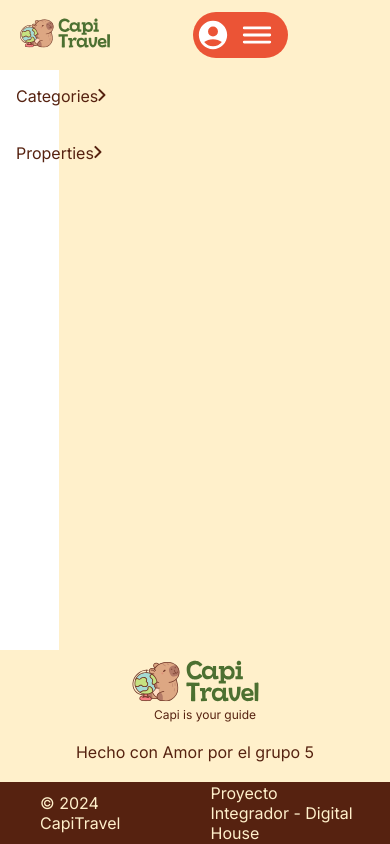
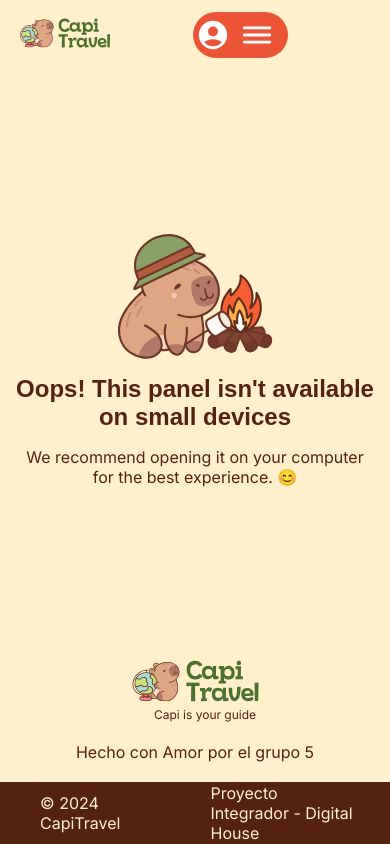
Before and after one commit to strikerout/CAPITRAVEL_FE, a React (Vite) app: page /adminpanel in a window 390 px wide. Built offline with nearby package versions, Linux system fonts and the light colour scheme; a web font is replaced by a local one.

Commit message:
Add style to panel admin in mobile

```diff
--- a/src/App.scss
+++ b/src/App.scss
@@ -372,33 +372,53 @@ body{
         }
     }
 
-    .adminPanel{
+    .adminPanel {
         display: grid;
-        grid-template-columns: 15% 85% ;
+        grid-template-columns: 15% 85%;
         height: 100vh;
 
-        .menuAdminPanel{
+        @media (max-width: 800px) {
+            display: none;
+        }
+
+        .menuAdminPanel {
             background-color: $white;
             display: flex;
             flex-direction: column;
-            .navlink-default{
+
+            .navlink-default {
                 color: $brown;
                 padding: 16px;
                 margin-bottom: 5px;
                 display: flex;
-            align-items:baseline;
+                align-items: baseline;
                 justify-content: space-between;
             }
 
-            .navlink-active, .navlink-default:hover{
+            .navlink-active,
+            .navlink-default:hover {
                 background-color: $beige;
                 color: $brown;
                 padding: 16px;
                 margin-bottom: 5px;
                 display: flex;
-            align-items:baseline;
+                align-items: baseline;
                 justify-content: space-between;
             }
+        }
+    }
+
+    .mobileView{
+        display: flex;
+        flex-direction: column;
+        justify-content: center;
+        align-items: center;
+        text-align: center;
+        padding: 16px;
+        gap: 16px;
+
+        @media (min-width: 780px) {
+            display: none;
         }
     }
 
--- a/src/_variables.scss
+++ b/src/_variables.scss
@@ -10,3 +10,4 @@ $lightBrown: #BBA79F;
 $white: #ffffff;
 
 $mobile: 768px;
+$min-mobile: 300px;
--- a/src/pages/AdminPanel.jsx
+++ b/src/pages/AdminPanel.jsx
@@ -3,10 +3,12 @@ import { Routes, Route, NavLink } from "react-router-dom";
 import Categories from "../components/Categories/Categories";
 import Properties from "../components/Properties/Properties";
 import arrowIcon from "../../public/arrow.svg";
+import capiCamp from "../../public/capi_camp.svg";
 
 const AdminPanel = () => {
   return (
-    <section className="adminPanel">
+    <>
+      <section className="adminPanel">
       <nav className="menuAdminPanel">
         <NavLink
           to="categories"
@@ -33,6 +35,12 @@ const AdminPanel = () => {
         </Routes>
       </div>
     </section>
+    <div className="mobileView">
+        <img src={capiCamp} alt="Icon of capibara" />
+        <h2>Oops! This panel isn't available on small devices</h2>
+        <p>We recommend opening it on your computer for the best experience. 😊</p>
+    </div>
+    </>
   );
 };
 
```
Also changed, not shown: public/capi_camp.svg (added). Lines whose indentation alone changed are shown as unchanged.
